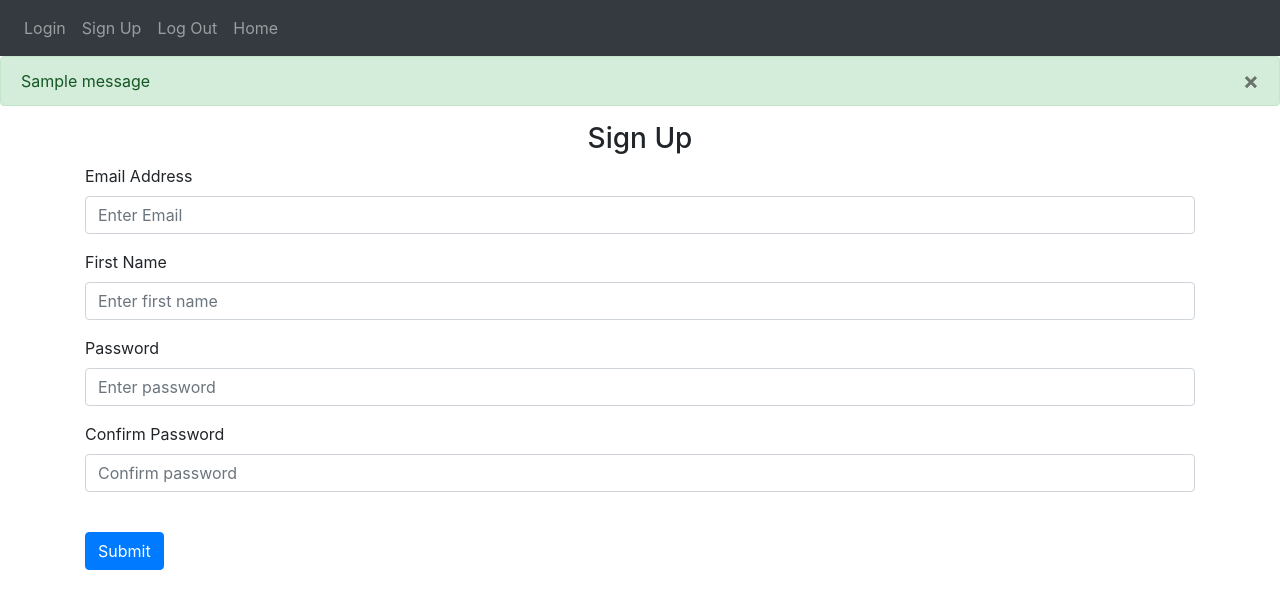
After one commit to BenpaiXD/RACI-webchart, a Flask app: template website/templates/sign_up.html in a window 1280 px wide. The commit adds this page. Shown: the top 609 px of the page. Run offline with Flask 2, Linux system fonts and the light colour scheme; the template is opened without the code that fills it, so the values that code supplies are empty; one stand-in notice (Sample message) is shown; some libraries are stand-ins or nearby versions.

Commit message:
working on sign in and auth pages

```diff
--- a/website/templates/base.html
+++ b/website/templates/base.html
@@ -18,6 +18,48 @@
         <title>{% block title %} Home {% endblock %}</title>
     </head>
     <body>
+        <nav class="navbar navbar-expand-lg navbar-dark bg-dark">
+            <button class="navbar-toggler" type="button" data-toggle="collapse" data-target="#navbar">
+                <span class="navbar-toggler-icon"></span>
+            </button>
+
+            <div class="collapse navbar-collapse" id="navbar">
+                <div class="navbar-nav">
+                    <a class="nav-item nav-link" id="login" href="/login">Login</a>
+                    <a class="nav-item nav-link" id="signUp" href="/sign-up">Sign Up</a>
+                    <a class="nav-item nav-link" id="logout" href="/logout">Log Out</a>
+                    <a class="nav-item nav-link" id="home" href="/">Home</a>
+                </div>
+            </div>
+        </nav>
+
+        {% with messages = get_flashed_messages(with_categories=true) %}
+            {% if messages %}
+                {% for category, message in messages %}
+                    {% if category == 'error' %}
+                        <div class="alert alert-danger alert-dismissable fade show" role="alert">
+                            {{ message }}
+                            <button type="button" class="close" data-dismiss="alert">
+                                <span aria-hidden="true">&times;</span>
+                            </button>
+                        </div>
+                    {% else %}
+                        <div class="alert alert-success alert-dismissable fade show" role="alert">
+                            {{ message }}
+                            <button type="button" class="close" data-dismiss="alert">
+                                <span aria-hidden="true">&times;</span>
+                            </button>
+                        </div>
+                    {% endif %}
+                {% endfor %}
+            {% endif %}
+        {% endwith %}
+
+        <div class="container">
+            {% block content %}
+            {% endblock %}
+        </div>
+
         <script
             src="https://code.jquery.com/jquery-3.2.1.slim.min.js"
             integrity="sha384-KJ3o2DKtIkvYIK3UENzmM7KCkRr/rE9/Qpg6aAZGJwFDMVNA/GpGFF93hXpG5KkN"
--- /dev/null
+++ b/website/templates/home.html
@@ -0,0 +1,6 @@
+{% extends "base.html" %}
+{% block title %} Home {% endblock %}
+
+{% block content %}
+    <h1>This is the homepage</h1>
+{% endblock %}
--- /dev/null
+++ b/website/templates/sign_up.html
@@ -0,0 +1,50 @@
+{% extends "base.html" %}
+{% block title %} Sign Up {% endblock %}
+
+{% block content %}
+    <form method="POST">
+        <h3 align="center">Sign Up</h3>
+        <div class="form-group">
+            <label for="email">Email Address</label>
+            <input
+                type="email"
+                class="form-control"
+                id="email"
+                name="email"
+                placeholder="Enter Email"
+            />
+        </div>
+        <div class="form-group">
+            <label for="firstName">First Name</label>
+            <input
+                type="text"
+                class="form-control"
+                id="firstName"
+                name="firstName"
+                placeholder="Enter first name"
+            />
+        </div>
+        <div class="form-group">
+            <label for="password1">Password</label>
+            <input
+                type="password"
+                class="form-control"
+                id="password1"
+                name="password1"
+                placeholder="Enter password"
+            />
+        </div>
+        <div class="form-group">
+            <label for="password2">Confirm Password</label>
+            <input
+                type="password"
+                class="form-control"
+                id="password2"
+                name="password2"
+                placeholder="Confirm password"
+            />
+        </div>
+        <br>
+        <button type="submit" class="btn btn-primary">Submit</button>
+    </form>
+{% endblock %}
--- a/website/views.py
+++ b/website/views.py
@@ -1,7 +1,7 @@
-from flask import Blueprint
+from flask import Blueprint, render_template
 
 views = Blueprint('views', __name__)
 
 @views.route('/')
 def home():
-    return "<h1>Test</h1>"
+    return render_template("home.html")
```
Also changed, not shown: website/__init__.py (+7 -1 lines), website/auth.py (+25 -5 lines), website/models.py (+18 -0 lines), website/templates/login.html (added, +30 -0 lines).
